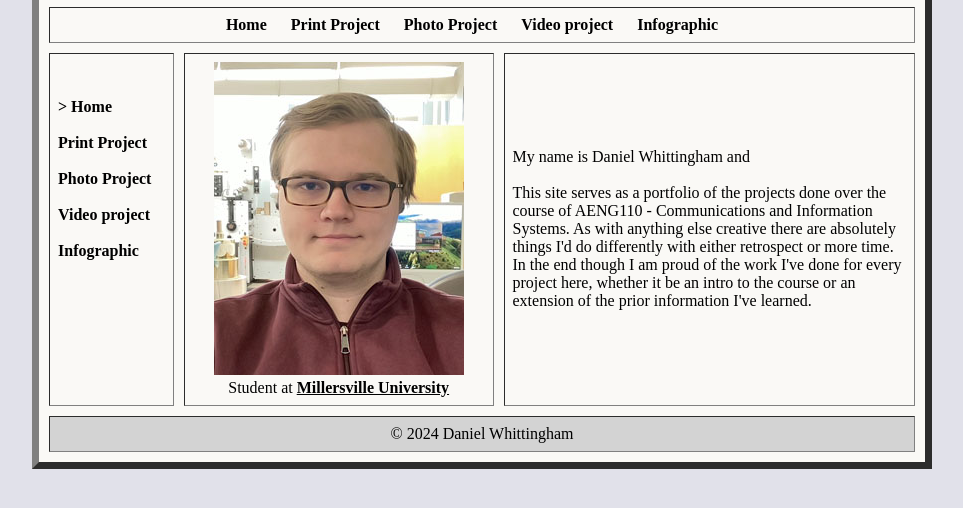
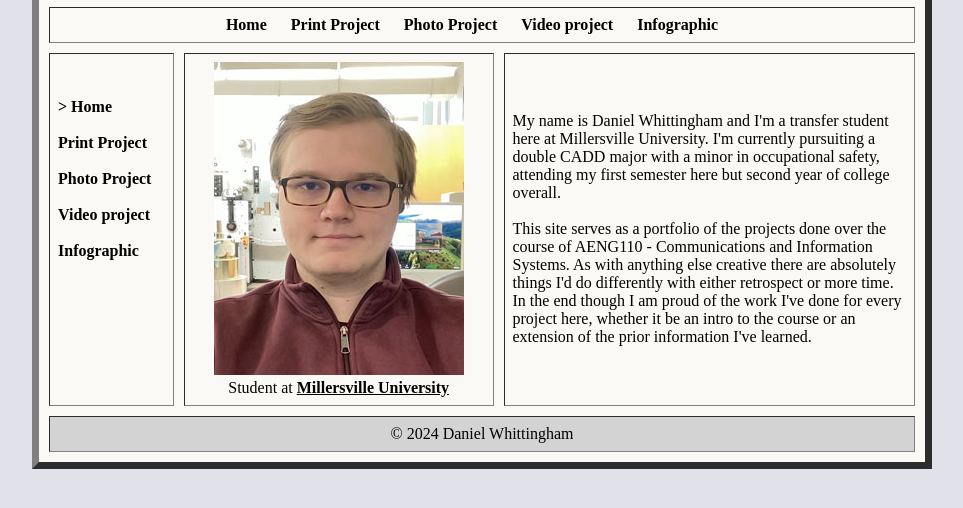
Before and after one commit to dswhitti/dswhitti.github.io, a plain HTML site: page index.html in a window 1280 px wide. Shown: the part 154-662 px from the top of the page, without its empty margins (158-1121 px from the left). Drawn offline with Linux system fonts and the light colour scheme.

Commit message:
Add files via upload

```diff
--- a/index.html
+++ b/index.html
@@ -72,7 +72,7 @@ a:active {
 
 
 	<td style="width:450px">
-		My name is Daniel Whittingham and
+		My name is Daniel Whittingham and I'm a transfer student here at Millersville University. I'm currently pursuiting a double CADD major with a minor in occupational safety, attending my first semester here but second year of college overall.
 		<br><br>
 		This site serves as a portfolio of the projects done over the course of AENG110 - Communications and Information Systems. As with anything else creative there are absolutely things I'd do differently with either retrospect or more time. In the end though I am proud of the work I've done for every project here, whether it be an intro to the course or an extension of the prior information I've learned.
 
```
